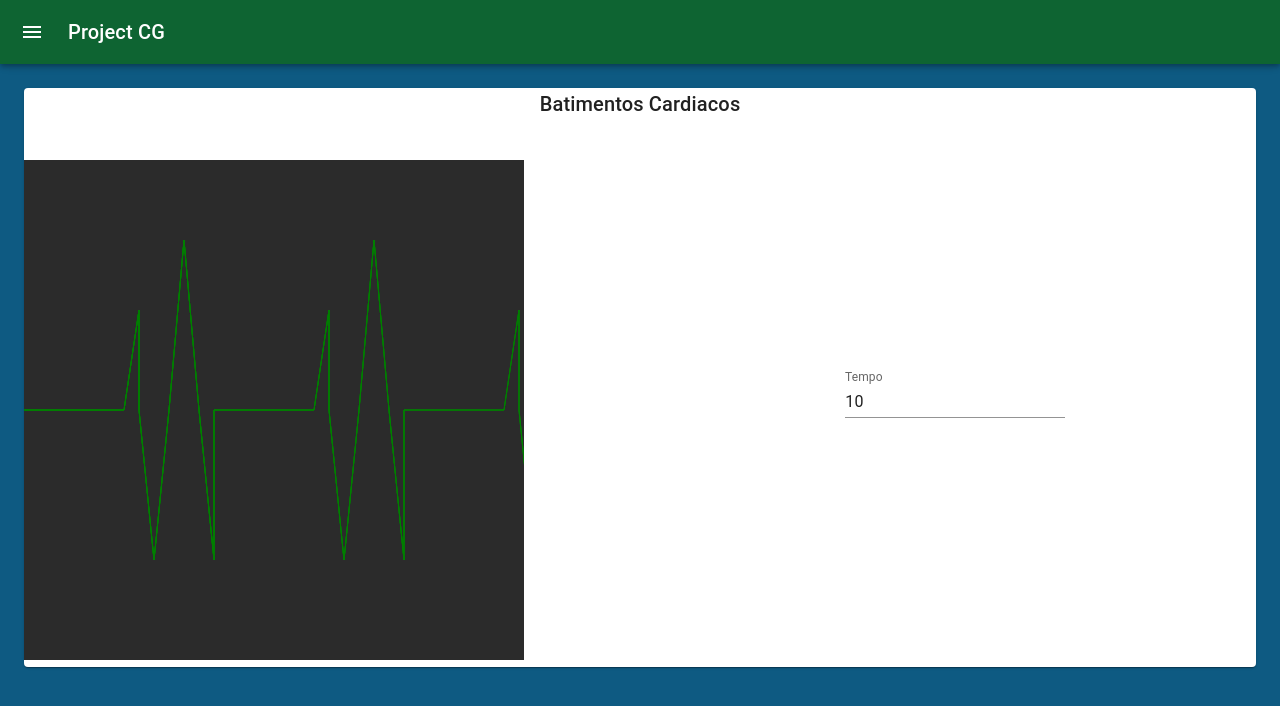
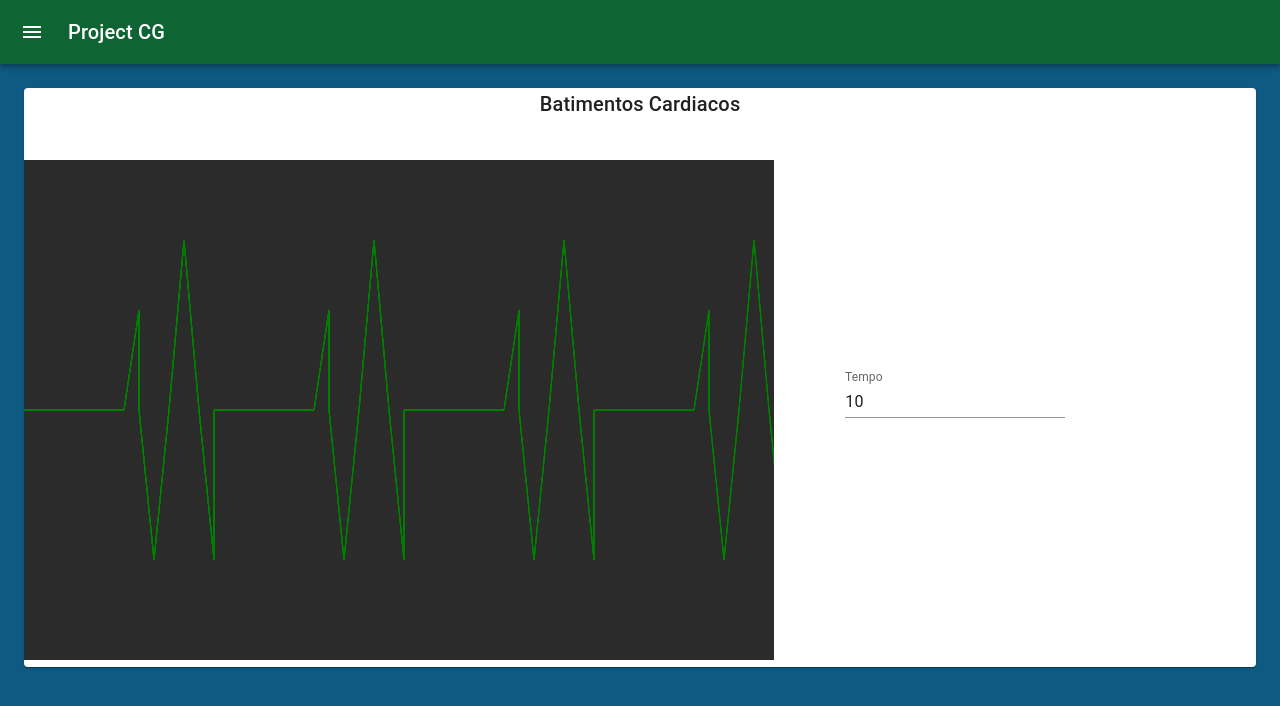
Before and after one commit to irllamartins/Computacao_Grafica_2023.2, a React (Create React App) app: page / in a window 1280 px wide. Shown: the top 706 px of the page. Built offline with nearby package versions, Linux system fonts and the light colour scheme.

Commit message:
[batimentos] - alteração de interface

```diff
--- a/src/components/pages/batimentos/Conteiner.tsx
+++ b/src/components/pages/batimentos/Conteiner.tsx
@@ -3,6 +3,7 @@ import Painel from "./Painel"
 import { useState } from "react"
 
 const TAMANHO_CANVAS = 500
+const AUMENTO_LAGURA = 1.5
 const Batimentos = () => {
     const [tempo, setTempo] = useState(10)
     return <Grid container direction="row" >
@@ -12,9 +13,10 @@ const Batimentos = () => {
         <Grid item sm={8} xl={12} marginTop={5} >
             <Painel
                 tamanho={TAMANHO_CANVAS}
+                aumentoLagura = {AUMENTO_LAGURA}
                 pontoInicialX={0}
                 pontoInicialY={TAMANHO_CANVAS/2}
-                pontoFinalX={TAMANHO_CANVAS}
+                pontoFinalX={TAMANHO_CANVAS*AUMENTO_LAGURA}
                 pontoFinalY={TAMANHO_CANVAS/2}
                  />
         </Grid>
--- a/src/components/pages/batimentos/GerarBatimentos.tsx
+++ b/src/components/pages/batimentos/GerarBatimentos.tsx
@@ -11,7 +11,6 @@ const GerarBatimentos = (pontoInicialX: number, pontoInicialY: number, pontoFina
         x += 90
         console.log("GerarBatida", x)
     }
-    return true
 }
 const geraPontosLinha = (x: number, y: number, ctx: any) => {
 
--- a/src/components/pages/batimentos/Painel.jsx
+++ b/src/components/pages/batimentos/Painel.jsx
@@ -2,7 +2,7 @@ import React, { useRef, useEffect } from 'react'
 import DesenharLimite from '../../util/PlanoCartesiano'
 import GerarBatimentos from './GerarBatimentos'
 
-const Painel = ({ tamanho, pontoInicialX, pontoInicialY, pontoFinalX, pontoFinalY }) => {
+const Painel = ({ tamanho,aumentoLagura, pontoInicialX, pontoInicialY, pontoFinalX, pontoFinalY }) => {
   const canvasRef = useRef(null)
   let mudou = false
   useEffect(() => {
@@ -18,11 +18,11 @@ const Painel = ({ tamanho, pontoInicialX, pontoInicialY, pontoFinalX, pontoFinal
 
 
     ctx.strokeStyle = 'green'
-    mudou = GerarBatimentos(pontoInicialX, pontoInicialY, pontoFinalX, pontoFinalY, ctx)
+    GerarBatimentos(pontoInicialX, pontoInicialY, pontoFinalX, pontoFinalY, ctx)
 
-  }, [tamanho, pontoInicialX, pontoInicialY, pontoFinalX, pontoFinalY,mudou])
+  }, [tamanho, pontoInicialX, pontoInicialY, pontoFinalX, pontoFinalY,aumentoLagura])
 
-  return <canvas ref={canvasRef} width={tamanho} height={tamanho} />
+  return <canvas ref={canvasRef} width={tamanho*aumentoLagura} height={tamanho} />
 }
 
 export default Painel
```
